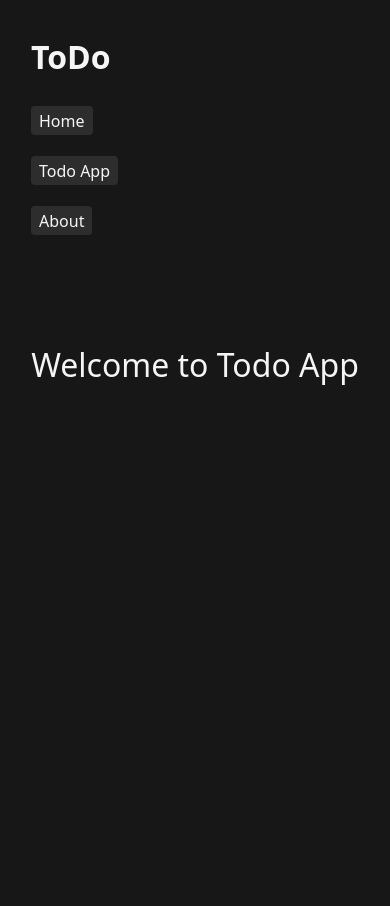
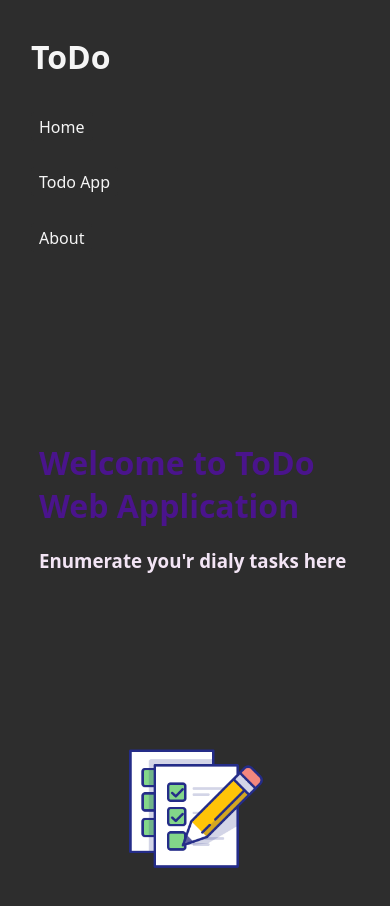
Before and after one commit to ameerpc/todoApp, a React app: page / in a window 390 px wide. Before the commit the page ends 844 px from the top, so only its background shows below. Built offline with nearby package versions, Linux system fonts and the light colour scheme.

Commit message:
Home page modify

```diff
--- a/src/pages/Home.js
+++ b/src/pages/Home.js
@@ -1,10 +1,17 @@
 import styles from './home.module.css'
+import homeImg from '../assets/todo_home_img.png'
 
 const Home = () => {
     return (
         <>
             <div className={styles.container}>
-                <div className={styles.banner}>Welcome to Todo App</div>
+                <div className={styles.banner_img}>
+                    <img src={homeImg} alt="home" className={styles.img} />
+                </div>
+                <div className={styles.banner_text}>
+                    <h1 className={styles.title}>Welcome to ToDo Web Application</h1>
+                    <h3 className={styles.subtitle}>Enumerate you'r dialy tasks here</h3>
+                </div>
             </div>
         </>
     )
--- a/src/pages/Layout.module.css
+++ b/src/pages/Layout.module.css
@@ -1,5 +1,5 @@
 :root {
-    --bg-color: rgba(23, 23, 23, 1);
+    --bg-color: rgba(23, 23, 23, 0.9);
     --color: rgba(245, 245, 245, 1);
     --link-bg-color: rgba(45, 45, 45, 1);
 }
@@ -20,6 +20,7 @@ a {
 }
 .container {
     margin: 10px;
+    min-height: 100vh;
 }
 .nav {
     display: flex;
@@ -56,9 +57,7 @@ a {
     .nav_link {
         display: flex;
         flex-direction: column;
-    }
-    .nav_link > li {
-        margin-top: 28px;
+        min-height: 200px;
     }
 
 }
--- a/src/pages/home.module.css
+++ b/src/pages/home.module.css
@@ -1,16 +1,43 @@
+:root {
+    --title-color: #4a148c;
+    --subtitle-color: #f3e5f5;
+}
 .container {
-    display: block;
+    display: flex;
+    justify-content: space-between;
+    max-width: 80vw;
+    margin: auto;
+    min-height: calc(100vh - 78px - 20px); /* calc(viewport_height - nav_height - 2 * body_margin)*/
 }
 
-.banner {
-    text-align: center;
-    margin-top: 20%;
-    font-size: 38px;
+.banner_img {
+    align-self: flex-end;
+}
+.img {
+    max-width: 40vw;
+}
+.banner_text {
+    align-self: center;
+    max-width: 40%;
+}
+.title {
+    color: var(--title-color);
+}
+.subtitle {
+    color: var(--subtitle-color);
 }
 
 @media screen and (max-width: 600px) {
-    .banner {
-        font-size: 32px;
-        margin-top: 30%;
+    .container {
+        flex-direction: column;
+        justify-content: space-evenly;
+    }
+    .banner_img {
+        order: 2;
+        align-self: center;
+    }
+    .banner_text {
+        order: 1;
+        max-width: 100%;
     }
 }
```
Also changed, not shown: build/asset-manifest.json, build/index.html, build/manifest.json, build/static/js/main.274406eb.js.LICENSE.txt (renamed from build/static/js/main.f1fe4d4a.js.LICENSE.txt), build/static/media/todo_home_img.cfc310264e080da80030.png (added), src/assets/todo_home_img.png (added), 9 other files.
